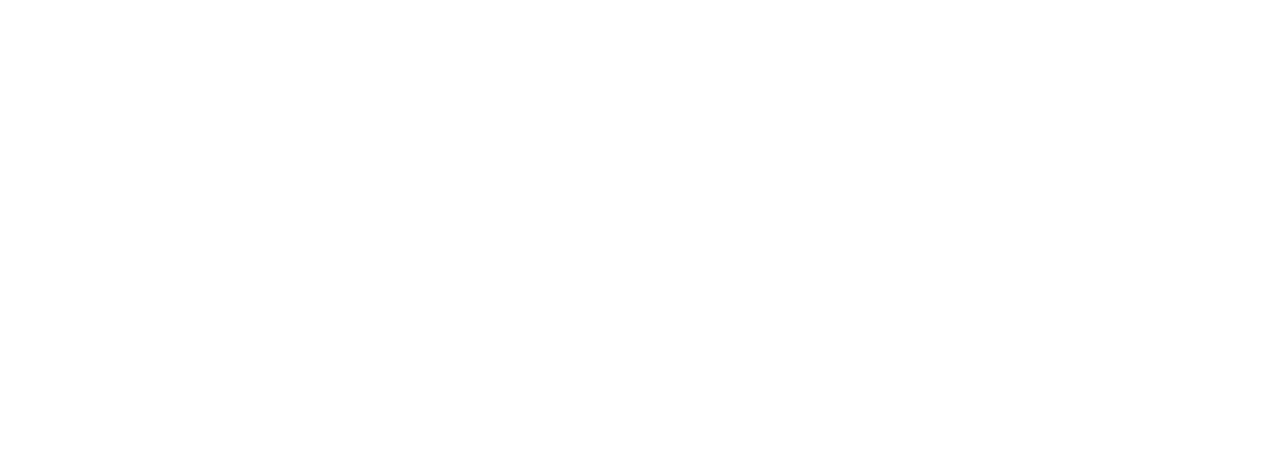
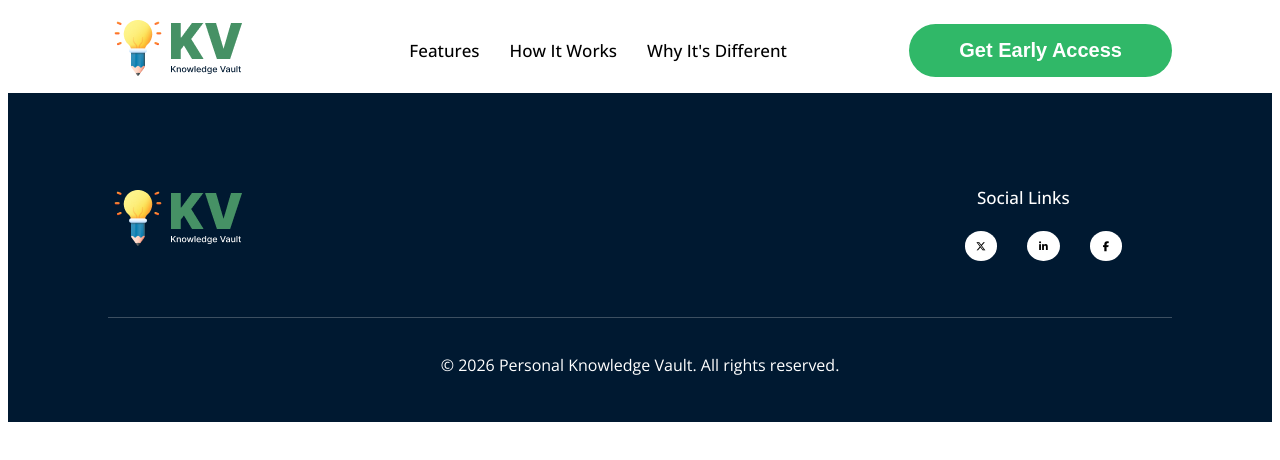
Before and after one commit to SHAKIBIMAD00/assignment01, a plain HTML site: page index.html in a window 1280 px wide. Drawn offline with nearby package versions, Linux system fonts and the light colour scheme.

Commit message:
add new code

```diff
--- a/index.html
+++ b/index.html
@@ -7,9 +7,45 @@
     <link rel="preconnect" href="https://fonts.googleapis.com">
 <link rel="preconnect" href="https://fonts.gstatic.com" crossorigin>
 <link href="https://fonts.googleapis.com/css2?family=Inter:ital,opsz,wght@0,14..32,100..900;1,14..32,100..900&family=Open+Sans:ital,wght@0,300..800;1,300..800&display=swap" rel="stylesheet">
+<link rel="stylesheet" href="https://cdnjs.cloudflare.com/ajax/libs/font-awesome/7.0.1/css/all.min.css" integrity="sha512-2SwdPD6INVrV/lHTZbO2nodKhrnDdJK9/kg2XD1r9uGqPo1cUbujc+IYdlYdEErWNu69gVcYgdxlmVmzTWnetw==" crossorigin="anonymous" referrerpolicy="no-referrer" />
     <title>Assignment KV</title>
 </head>
 <body class="open-sans">
+    <header>
+        <div class="header-main">
+            <div class="logo"><img src="./logo-navbar.png" alt=""></div>
+            <div class="menu">
+                <ul>
+                    <li>Features</li>
+                    <li>How It Works</li>
+                    <li>Why It's Different</li>
+                </ul>
+            </div>
+            <div><button class="btn">Get Early Access</button></div>
+        </div>
+    </header>
+    <main>
 
+    </main>
+    <footer>
+        <div class="footer1">
+            <div class="footerlogo">
+                <img src="./logo-footer.png" alt="">
+            </div>
+            <div class="footericon">
+                <h4>social links</h4>
+                <div class="icon">
+                    <ul>
+                        <li><i class="fa-brands fa-x-twitter"></i></li>
+                        <li><i class="fa-brands fa-linkedin-in"></i></li>
+                        <li><i class="fa-brands fa-facebook-f"></i></li>
+                    </ul>
+                </div>
+            </div>
+        </div>
+        <div class="footer2">
+            <p>© 2026 Personal Knowledge Vault. All rights reserved.</p>
+        </div>
+    </footer>
 </body>
 </html>
--- a/style.css
+++ b/style.css
@@ -3,3 +3,97 @@
   font-family: "Open Sans", sans-serif;
 
 }
+
+header{
+    background: white;
+     padding: 10px 100px;
+
+}
+.header-main{
+    display: flex;
+    justify-content: space-between;
+    align-items: center;
+}
+.menu ul{
+  display: flex;
+  gap: 30px;
+  align-items: center;
+}
+.menu ul li {
+
+    list-style: none;
+    font-size: 17px;
+    font-weight: 500;
+    color: black;
+    text-transform: capitalize;
+}
+.btn{
+    background: #30B868;
+    color: white;
+    padding: 15px 50px;
+    border-radius: 40px;
+    border: none;
+    font-size: 20px;
+    font-weight: 600;
+}
+.btn:hover{
+    background: rgb(243, 225, 225);
+    color: #30B868;
+    transition: .3s;
+    cursor: pointer;
+}
+footer{
+    background: #001931;
+     padding: 10px 100px;
+     padding-top: 70px;
+
+}
+.footer1{
+    display: flex;
+    justify-content: space-between;
+    align-items: center;
+    padding-bottom: 40px;
+    padding-right: 50px;
+
+}
+
+.footericon h4{
+    font-size: 17px;
+    font-weight: 500;
+    color: white;
+    text-transform: capitalize;
+    text-align: center;
+
+}
+.icon ul{
+    display: flex;
+    gap: 30px;
+
+}
+.icon ul li{
+    list-style: none;
+    gap: 10px;
+
+}
+.icon ul li i{
+    background: white;
+    color: black;
+    font-size: 10px;
+    padding: 10px;
+    border-radius: 50%;
+
+}
+.icon ul li i:hover{
+    background: black;
+    color: wheat;
+    transition: 0.3s;
+
+}
+.footer2{
+    padding: 20px;
+    border-top: 1px solid rgba(245, 245, 245, 0.243);
+}
+.footer2 p{
+    text-align: center;
+    color: white;
+}
```
Also changed, not shown: hero-bg.png (added), logo-footer.png (added), logo-navbar.png (added).
